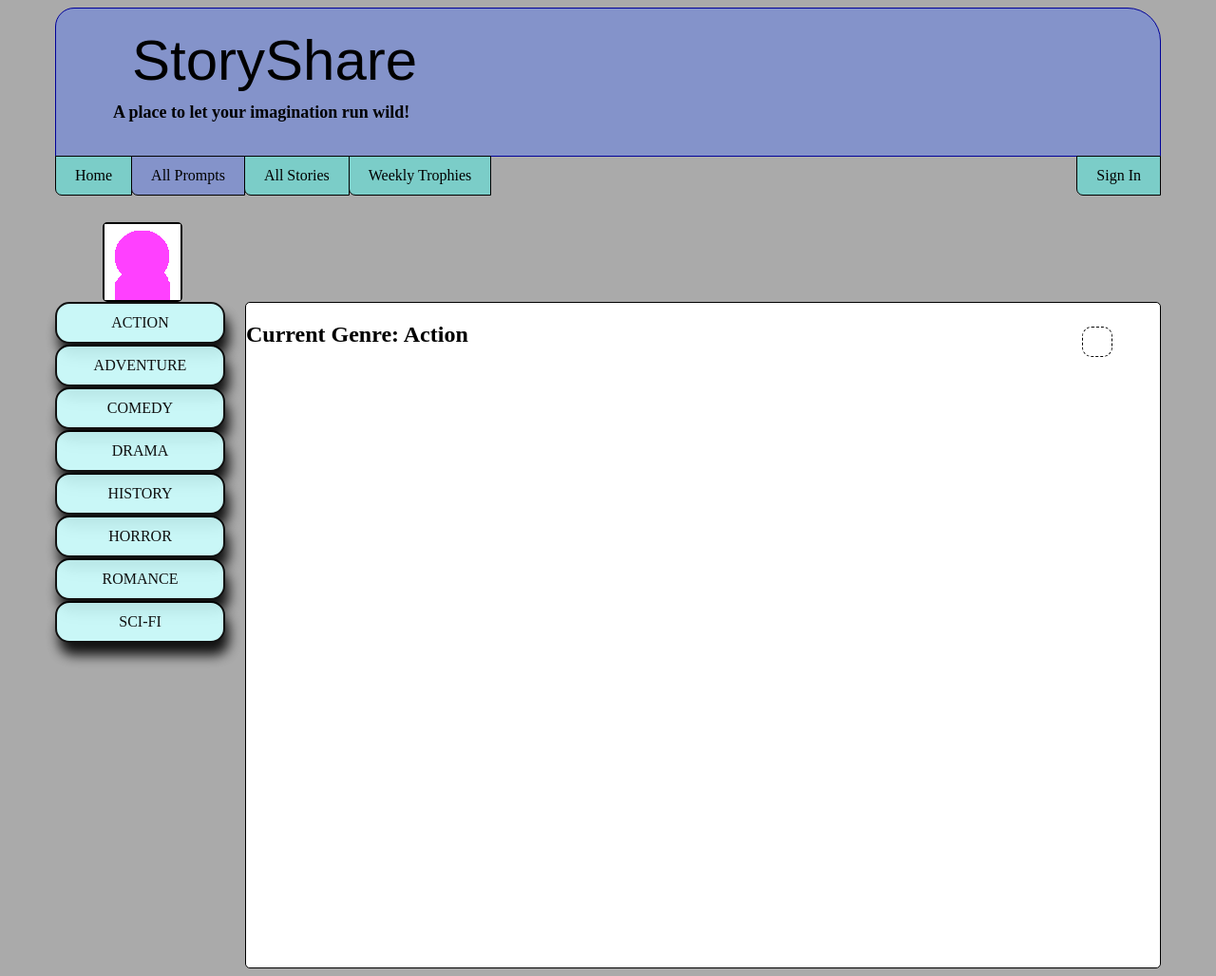
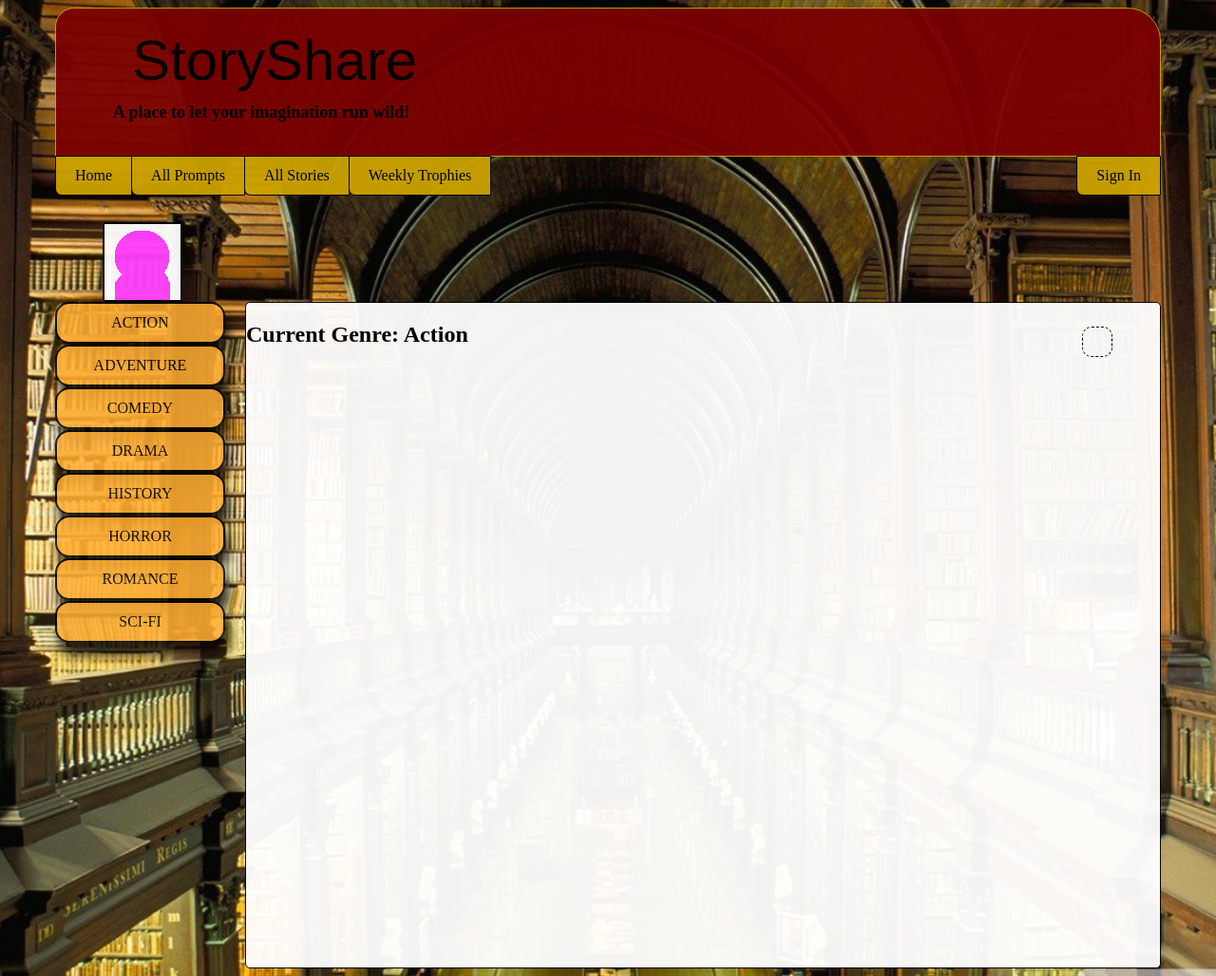
Before and after one commit to mjordanco/csci445-storyshare, a PHP site: page /prompts.php in a window 1280 px wide. Shown: the whole page at 95% size. Run offline with PHP 8.4, Linux system fonts and the light colour scheme.

Commit message:
Updated some of the CSS, changed color theme and gave more interesting background

```diff
--- a/signin.php
+++ b/signin.php
@@ -18,7 +18,7 @@
 </head>
 <body>
 	<?php
-	print_header("signin");
+	   print_header("signin");
 	?>
 
 	<section id="signinbox">
--- a/signindo.php
+++ b/signindo.php
@@ -35,7 +35,7 @@
 
 
 	<?php
-	print_header("");
+	   print_header("");
 	?>
 
 	<section id="signinbox">
--- a/submitstorydo.php
+++ b/submitstorydo.php
@@ -22,6 +22,8 @@
 	<section id="submit_box">
 		<?php
 
+            $db = open_db();
+
 			$title = $_POST['title'];
 			$genre = $_POST['genre'];
 			$rating = $_POST['rating'];
@@ -30,13 +32,14 @@
             $prompt_id = $_SESSION['prompt_id'];
             $user_id = $_SESSION['user_id'];
 	        $points = 0;
-            $current_date = date("Y-m-d");
+            $submit_date = date("Y-m-d");
 
 			if ($title == "" || $genre == "" || $rating == "" || $story == "") {
 				echo 'All fields must be filled out to submit a story! Go back and try again!';
 			}
 
 			submit_story($title, $genre, $rating, $story, $prompt_id, $user_id, $points, $submit_date);
+            echo "Just called our submit story function";
 			header('Location: ./');
 
 		?>
--- a/theme.css
+++ b/theme.css
@@ -1,5 +1,8 @@
 body {
-	background-color: #AAA;
+    background: url(library.jpg) no-repeat center top;
+    opacity: .95;
+	background-size: cover;
+	background-color: #FFFFEB;
 	padding-left: 50px;
 	padding-right: 50px;
 }
@@ -19,12 +22,12 @@ section {
 	padding: 20px;
 	padding-top: 0px;
 
-	background-color: #8493CA;
+	background-color: #7A0000;
 }
 
 input {
 	font-size: 20px;
-	background-color: #7BCDC8;
+	background-color: #CCA300;
 }
 
 ::-webkit-input-placeholder { /* WebKit browsers */
@@ -40,10 +43,10 @@ input {
 #title {
 	border-top-left-radius: 20px;
 	border-top-right-radius: 35px;
-	background-color: #8493CA;
+	background-color: #7A0000;
 	border-style: solid;
 	border-width: 1px;
-	border-color: #000099;
+	border-color: #CCA300;
 	padding: 20px;
 }
 
@@ -81,7 +84,7 @@ border-bottom-left-radius: 7px;
 	line-height: 40px;
 	padding: 0 20px;
 	float: left;
-	background: #7BCDC8;
+	background: #CCA300;
 	color: black;
 	text-decoration: none;
 	margin-right: 1px;
@@ -95,7 +98,7 @@ border-bottom-left-radius: 7px;
 }
 
 #menu li a:hover {
-	background-color: #8493CA;
+	background-color: #A38200;
 }
 
 #menu>:first-child a{
@@ -116,7 +119,7 @@ border-bottom-left-radius: 7px;
 }
 
 #menu .selected a {
-	background-color: #8493CA;
+	background-color: #CCA300
 }
 
 /*
--- a/view_stories_prompts.css
+++ b/view_stories_prompts.css
@@ -35,7 +35,7 @@
 		float: left;
 		position: fixed;
 		margin: 0 0 -20px;
-		background-color: #CCFFFF;
+		background-color: #FFAD33;
 		opacity: .9;
 		width: 175px;
 		height: 40px;
```
Also changed, not shown: submitstory.php (+11 -9 lines), books.jpg (added), library.jpg (added).
